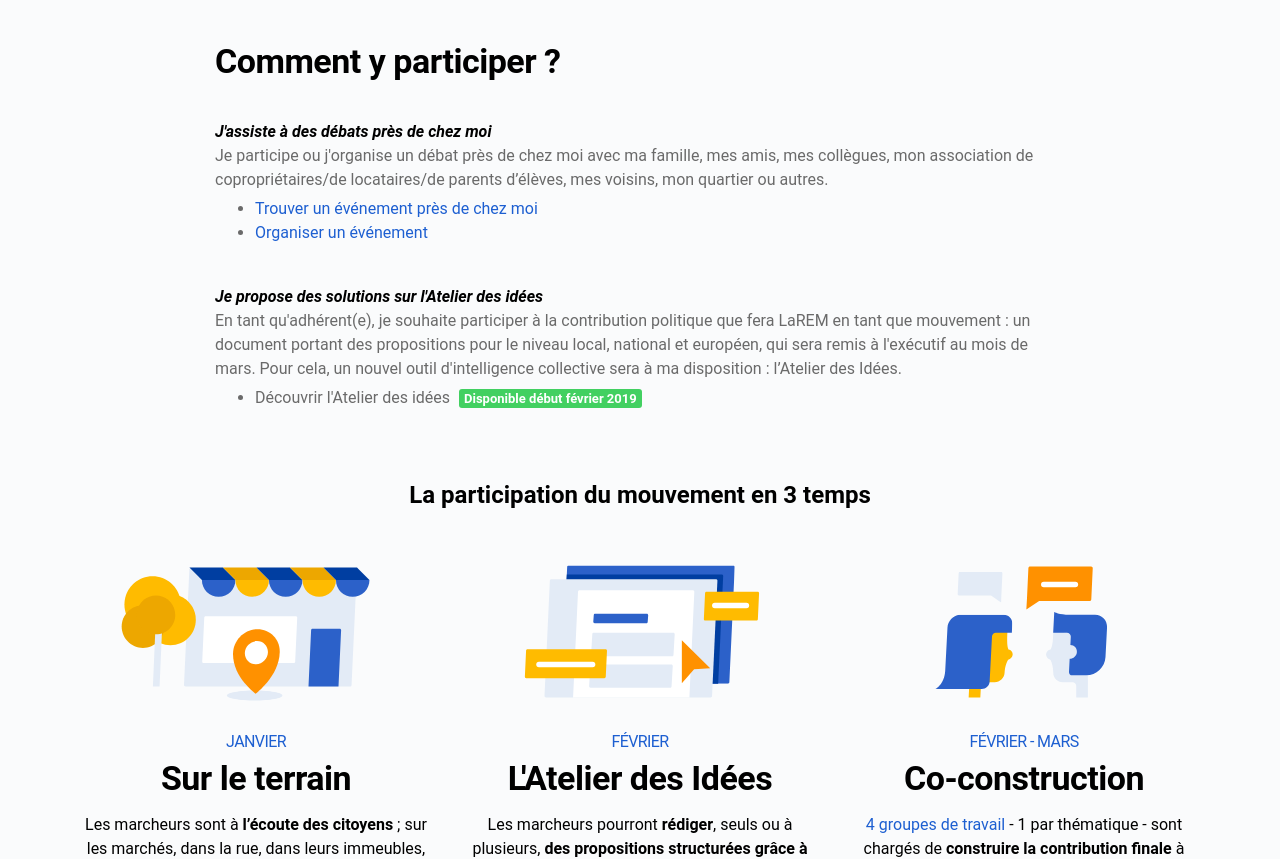
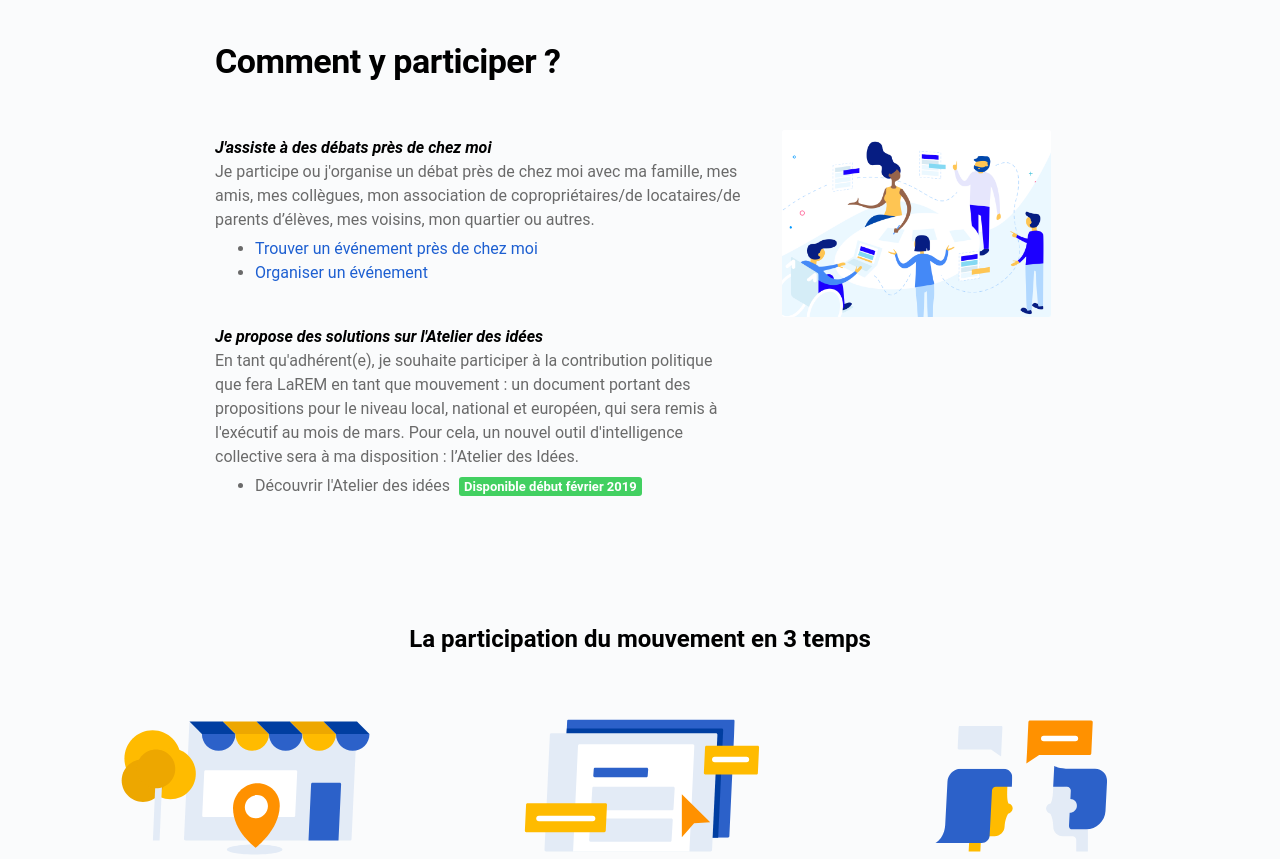
Before and after one commit to parti-renaissance/grand-debat, a React (Create React App) app: page / in a window 1280 px wide. Shown: the part 1180-2039 px from the top of the page. Built offline with nearby package versions, Linux system fonts and the light colour scheme; a web font is replaced by a local one.

Commit message:
Add video 📹

```diff
--- a/src/App.css
+++ b/src/App.css
@@ -742,7 +742,7 @@ button a {
   .explanatory > div {
     display: flex;
     align-items: center;
-    justify-content: space-around; }
+    margin-left: 30px; }
     .explanatory > div > div > div {
       display: flex;
       align-items: center;
@@ -753,9 +753,33 @@ button a {
         background-color: #EBF8FF;
         padding: 7px 15px;
         border-radius: 50%; }
+    @media (max-width: 650px) {
+      .explanatory > div {
+        margin-left: 0; } }
 
 .steps {
   padding: 80px 0; }
+  .steps__grid {
+    display: flex;
+    justify-content: space-between;
+    margin-top: 40px;
+    margin-bottom: 70px; }
+    .steps__grid > ol {
+      width: 65%; }
+    .steps__grid > div {
+      width: 35%; }
+    @media (max-width: 650px) {
+      .steps__grid {
+        flex-direction: column; }
+        .steps__grid > ol,
+        .steps__grid > div {
+          width: 100%; } }
+  .steps img {
+    width: 95%;
+    margin-top: 10px; }
+    @media (max-width: 650px) {
+      .steps img {
+        width: 100%; } }
   @media (max-width: 650px) {
     .steps {
       padding: 50px 0; } }
@@ -766,9 +790,8 @@ button a {
   .steps ol {
     font-family: "Roboto", Helvetica, sans-serif;
     padding-left: 0;
-    margin-top: 40px !important;
-    margin-bottom: 70px;
-    list-style: none; }
+    list-style: none;
+    margin-right: 40px; }
     .steps ol > li {
       margin-bottom: 40px; }
       .steps ol > li > span {
@@ -850,7 +873,7 @@ button a {
     .participate {
       padding: 50px 0; } }
   .participate h4 {
-    margin-bottom: 20px; }
+    margin-bottom: 40px; }
     @media (max-width: 650px) {
       .participate h4 {
         margin: 0 0 20px 0; } }
@@ -912,6 +935,9 @@ button a {
     @media (max-width: 650px) {
       .participate img {
         width: 100%; } }
+  @media (max-width: 650px) {
+    .participate iframe {
+      max-width: 100%; } }
 
 .workshop {
   padding: 80px 0;
--- a/src/js/components/Participate.js
+++ b/src/js/components/Participate.js
@@ -1,23 +1,17 @@
 import React from 'react';
-import adi_preview from './../../img/adi_preview.png';
 const Participate = () => {
 	return (
 		<div className="participate l__wrapper--narrow">
-			<h4>L'Atelier des idées c’est quoi ?</h4>
-			<p>
-				L'Atelier des idées sera lancé début février. C’est un outil numérique d’intelligence collective, qui sera accessible à tous nos adhérents. Un principe simple : identifiez une problématique et proposez une solution pour y répondre. Une fois publiée, votre proposition devient accessible à l’ensemble des marcheurs qui pourront l’enrichir, la commenter, la soutenir.
-			</p>
+			<h4>L'Atelier des idées c'est quoi ?</h4>
 			<div className="participate__grid">
 				<div>
+					<p>
+						<strong>L'Atelier des idées sera lancé début février.</strong> C’est un outil numérique d’intelligence collective, qui sera accessible à tous nos adhérents. Un principe simple : identifiez une problématique et proposez une solution pour y répondre. Une fois publiée, votre proposition devient accessible à l’ensemble des marcheurs qui pourront l’enrichir, la commenter, la soutenir.
+					</p>
+				</div>
+				<div>
 					<div>
-						<img src={adi_preview} alt="atelier des idées" />
-						<div style={{ textAlign: 'center' }}>
-							<button type="button" disabled>
-								atelier des idées
-							</button>
-							<small>Disponible début février 2019</small>
-						</div>
-
+						<iframe title="Vidéo Atelier des idées" width="560" height="315" src="https://www.youtube.com/embed/rpAyCwye3ok" frameBorder="0" allow="accelerometer; autoplay; encrypted-media; gyroscope; picture-in-picture" allowFullScreen></iframe>
 						<br />
 					</div>
 					{/* <div>
--- a/src/js/components/Steps.js
+++ b/src/js/components/Steps.js
@@ -1,4 +1,5 @@
 import React from 'react';
+import adi_preview from './../../img/adi_preview.png';
 import terrain_img from './../../img/gd-illu-01.svg';
 import adi_img from './../../img/gd-illu-02.svg';
 import co_construction_img from './../../img/gd-illu-03.svg';
@@ -31,6 +32,7 @@ const Steps = () => {
 			<div className="steps">
 				<div className="l__wrapper--narrow">
 					<h4>Comment y participer ?</h4>
+					<div className="steps__grid">
 						<ol className="muted">
 							<li>
 								<span className="strong">J'assiste à des débats près de chez moi</span><br/>
@@ -54,6 +56,10 @@ const Steps = () => {
 								</ul>
 							</li>
 						</ol>
+						<div>
+							<img src={adi_preview} alt="atelier des idées" />
+						</div>
+					</div>
 					<h6>La participation du mouvement en 3 temps</h6>
 				</div>
 				<div className="phases">
--- a/src/style/_explanatory.scss
+++ b/src/style/_explanatory.scss
@@ -22,7 +22,7 @@
     &>div {
         display: flex;
         align-items: center;
-        justify-content: space-around;
+        margin-left: 30px;
 
         &>div > div {
             display: flex;
@@ -38,5 +38,8 @@
             }
         }
 
+      @media (max-width: $mobile) {
+          margin-left: 0;
+      }
     }
 }
--- a/src/style/_steps.scss
+++ b/src/style/_steps.scss
@@ -1,5 +1,38 @@
 .steps {
     padding: 80px 0;
+
+    &__grid {
+      display: flex;
+      justify-content: space-between;
+      margin-top: 40px;
+      margin-bottom: 70px;
+
+      > ol {
+        width: 65%;
+      }
+
+      > div {
+        width: 35%;
+      }
+
+      @media (max-width: $mobile) {
+        flex-direction: column;
+
+        > ol,
+        > div {
+          width: 100%;
+        }
+      }
+    }
+
+    img {
+        width: 95%;
+        margin-top: 10px;
+
+        @media (max-width: $mobile) {
+         width: 100%;
+      }
+    }
 
     @media (max-width: $mobile) {
         padding: 50px 0;
@@ -16,9 +49,8 @@
     ol {
       font-family: $font-roboto;
       padding-left: 0;
-      margin-top: 40px !important;
-      margin-bottom: 70px;
       list-style: none;
+      margin-right: 40px;
 
       > li {
         margin-bottom: 40px;
```
Also changed, not shown: src/style/_participate.scss (+7 -17 lines). Lines whose indentation alone changed are shown as unchanged.
